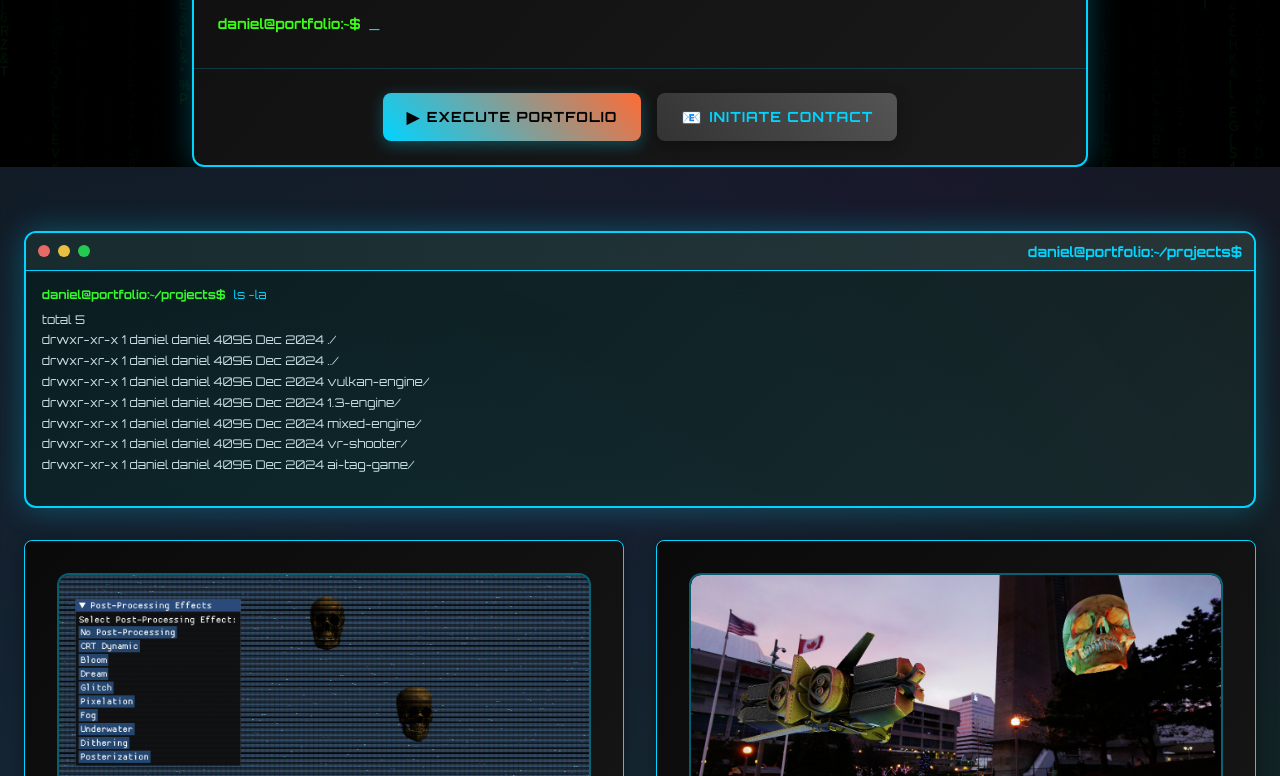
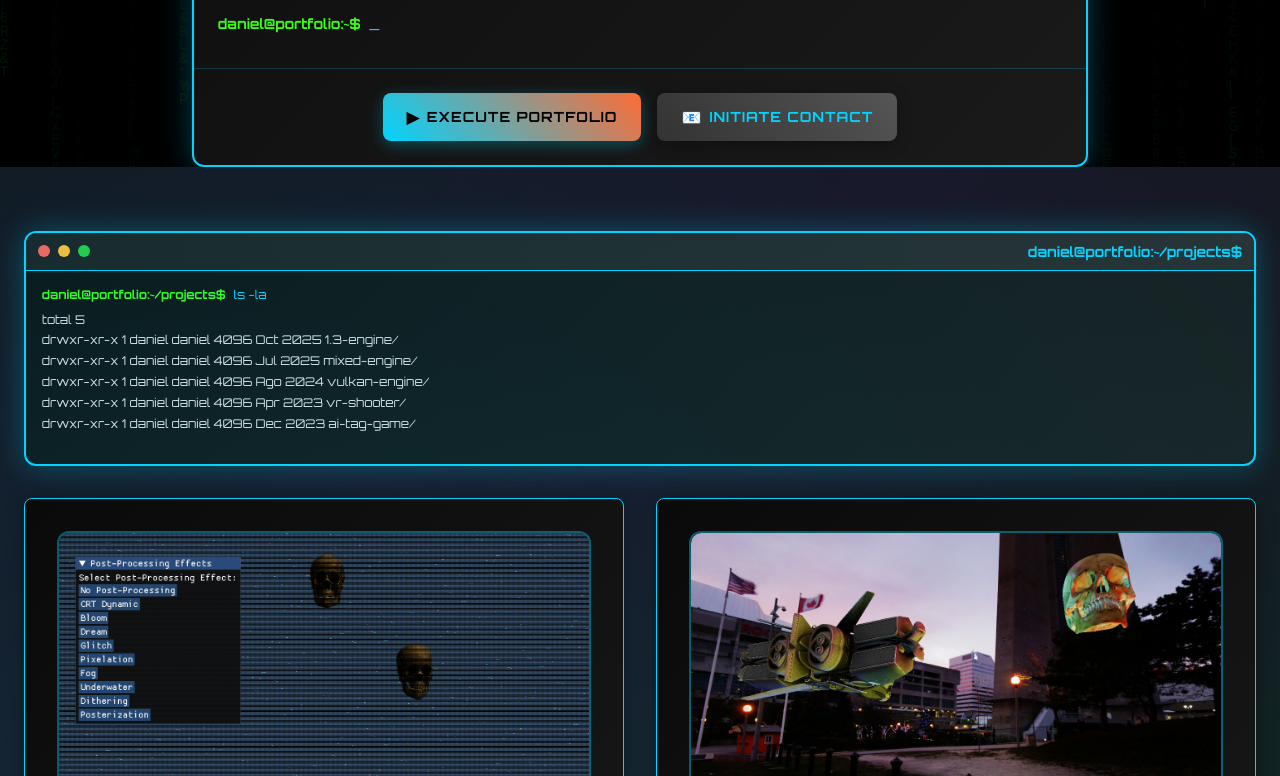
Before and after one commit to danguard96/portfolio, a plain HTML site: page index.html in a window 1280 px wide. Shown: the part 737-1513 px from the top of the page. Drawn offline with nearby package versions, Linux system fonts and the light colour scheme; animation ran at ten frames a second.

Commit message:
Update index.html

```diff
--- a/index.html
+++ b/index.html
@@ -1169,7 +1169,7 @@
                         <span class="command typing-text" data-text="ls -la skills/"></span>
                     </div>
                     <div class="terminal-output">
-                        <div class="output-line">drwxr-xr-x 8 daniel daniel 4096 Dec 2024 skills/</div>
+                        <div class="output-line">drwxr-xr-x 8 daniel daniel 4096 Oct 2025 skills/</div>
                         <div class="skill-item">
                             <span class="skill-name">Vulkan API</span>
                             <span class="skill-level">██████████ 100%</span>
@@ -1251,13 +1251,11 @@
                    </div>
                    <div class="terminal-output">
                        <div class="output-line">total 5</div>
-                       <div class="output-line">drwxr-xr-x 1 daniel daniel 4096 Dec 2024 ./</div>
-                       <div class="output-line">drwxr-xr-x 1 daniel daniel 4096 Dec 2024 ../</div>
-                       <div class="output-line">drwxr-xr-x 1 daniel daniel 4096 Dec 2024 vulkan-engine/</div>
-                       <div class="output-line">drwxr-xr-x 1 daniel daniel 4096 Dec 2024 1.3-engine/</div>
-                       <div class="output-line">drwxr-xr-x 1 daniel daniel 4096 Dec 2024 mixed-engine/</div>
-                       <div class="output-line">drwxr-xr-x 1 daniel daniel 4096 Dec 2024 vr-shooter/</div>
-                       <div class="output-line">drwxr-xr-x 1 daniel daniel 4096 Dec 2024 ai-tag-game/</div>
+                       <div class="output-line">drwxr-xr-x 1 daniel daniel 4096 Oct 2025 1.3-engine/</div>
+                       <div class="output-line">drwxr-xr-x 1 daniel daniel 4096 Jul 2025 mixed-engine/</div>
+                       <div class="output-line">drwxr-xr-x 1 daniel daniel 4096 Ago 2024 vulkan-engine/</div>
+                       <div class="output-line">drwxr-xr-x 1 daniel daniel 4096 Apr 2023 vr-shooter/</div>
+                       <div class="output-line">drwxr-xr-x 1 daniel daniel 4096 Dec 2023 ai-tag-game/</div>
                    </div>
                </div>
            </div>
```
